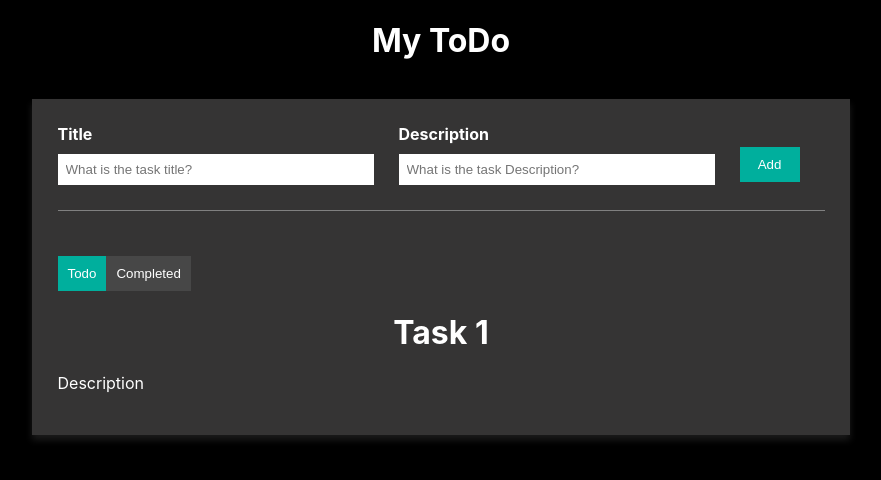
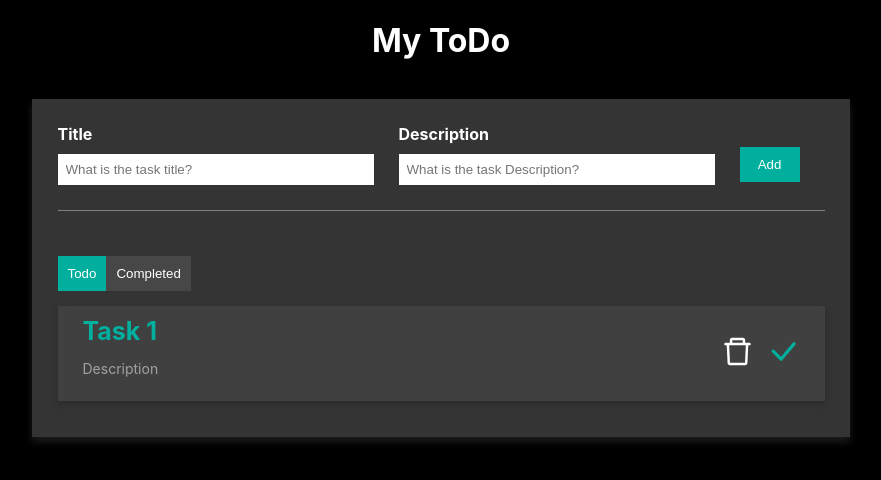
Before and after one commit to zueDS/ToDoList, a React (Create React App) app in the folder todo-app/: page / in a window 1280 px wide. Shown: the top 480 px of the page, without its empty margins (199-1080 px from the left). Built offline with nearby package versions, Linux system fonts and the light colour scheme.

Commit message:
more modification on CSS and appJS

```diff
--- a/todo-app/package.json
+++ b/todo-app/package.json
@@ -8,6 +8,7 @@
     "@testing-library/user-event": "^13.5.0",
     "react": "^18.3.1",
     "react-dom": "^18.3.1",
+    "react-icons": "^5.2.1",
     "react-scripts": "5.0.1",
     "web-vitals": "^2.1.4"
   },
--- a/todo-app/src/App.css
+++ b/todo-app/src/App.css
@@ -75,3 +75,48 @@
 .active{
   background-color: rgb(0, 175, 157);
 }
+
+.todo-list{
+  display: flex;
+  flex-direction: column;
+}
+.btn-area{
+  margin-bottom: 15px;
+}
+.todo-list-item{
+  background-color: #414040;
+  display: flex;
+  justify-content: space-between;
+  align-items: center;
+  padding: 25px;
+  padding-bottom: 10px;
+  padding-top: 10px;
+  margin-bottom: 10px;
+  box-shadow: 0px 3px 5px rgb(43, 42, 42);
+}
+.todo-list-item h3{
+  font-size: 25px;
+  color: rgb(0, 175, 157);
+  font-weight: bold;
+  margin: 0;
+}
+.todo-list-item p{
+  font-size: 14px;
+  color: rgb(161, 161, 161);
+}
+.icon{
+  font-size: 35px;
+  cursor: pointer;
+}
+.icon:hover{
+  color: red;
+}
+.check-icon{
+  font-size: 35px;
+  margin-left: 10px;
+  color: rgb(0, 175, 157);
+  cursor: pointer;
+}
+.check-icon:hover{
+  color: rgb(0, 130, 117);
+}
--- a/todo-app/src/App.js
+++ b/todo-app/src/App.js
@@ -1,5 +1,7 @@
 import React, {useState} from 'react';
 import './App.css';
+import { AiOutlineDelete } from "react-icons/ai";
+import { BsCheckLg } from "react-icons/bs";
 
 function App() {
   const [isCompleteScreen, setIscompleteScreen] = useState(false);
@@ -34,11 +36,14 @@
         <div className="todo-list">
           <div className="todo-list-item">
           <div>
-            <h1>Task 1</h1>
+            <h3>Task 1</h3>
             <p>Description</p>
           </div>
+          <div>
+            <AiOutlineDelete className='icon'/>
+            <BsCheckLg className='check-icon'/>
           </div>
-
+          </div>
         </div>
       </div>
     </div>
```
Also changed, not shown: 1 other file (tests, documents, lock files or other folders).
